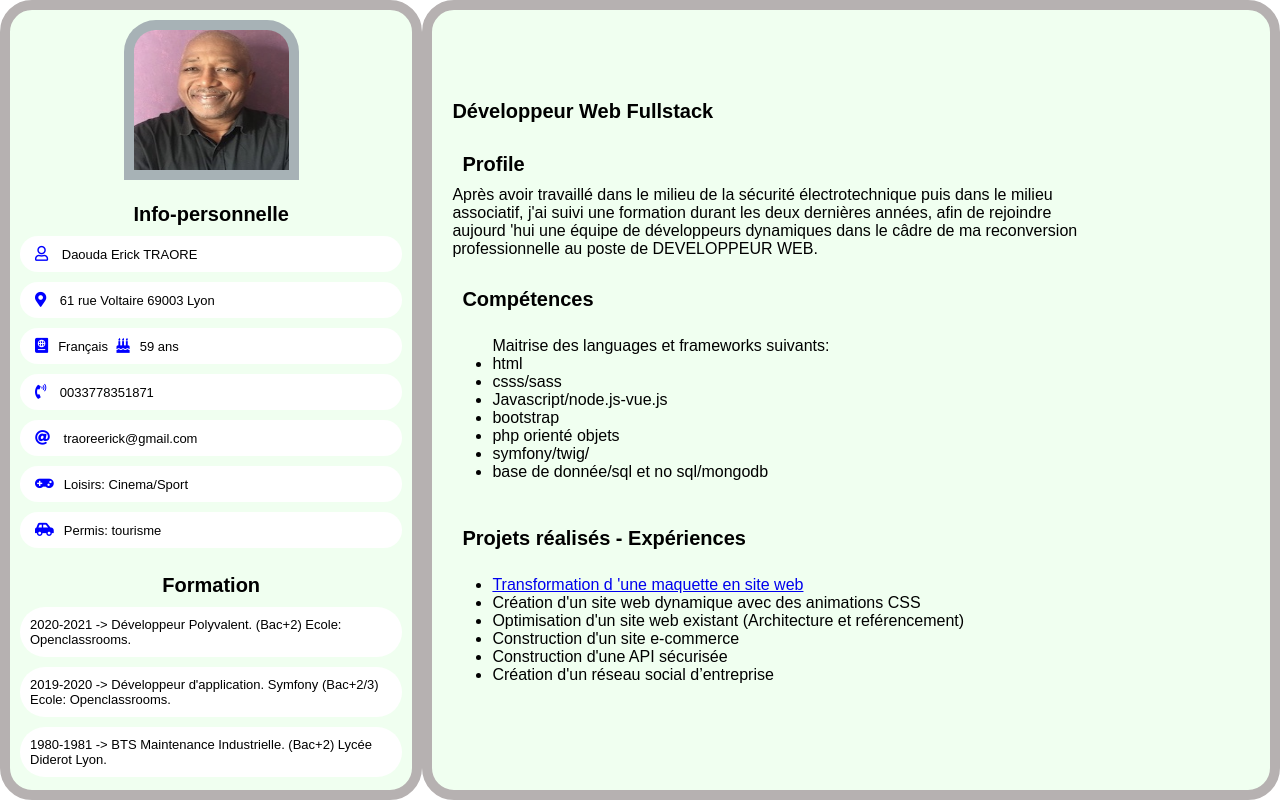
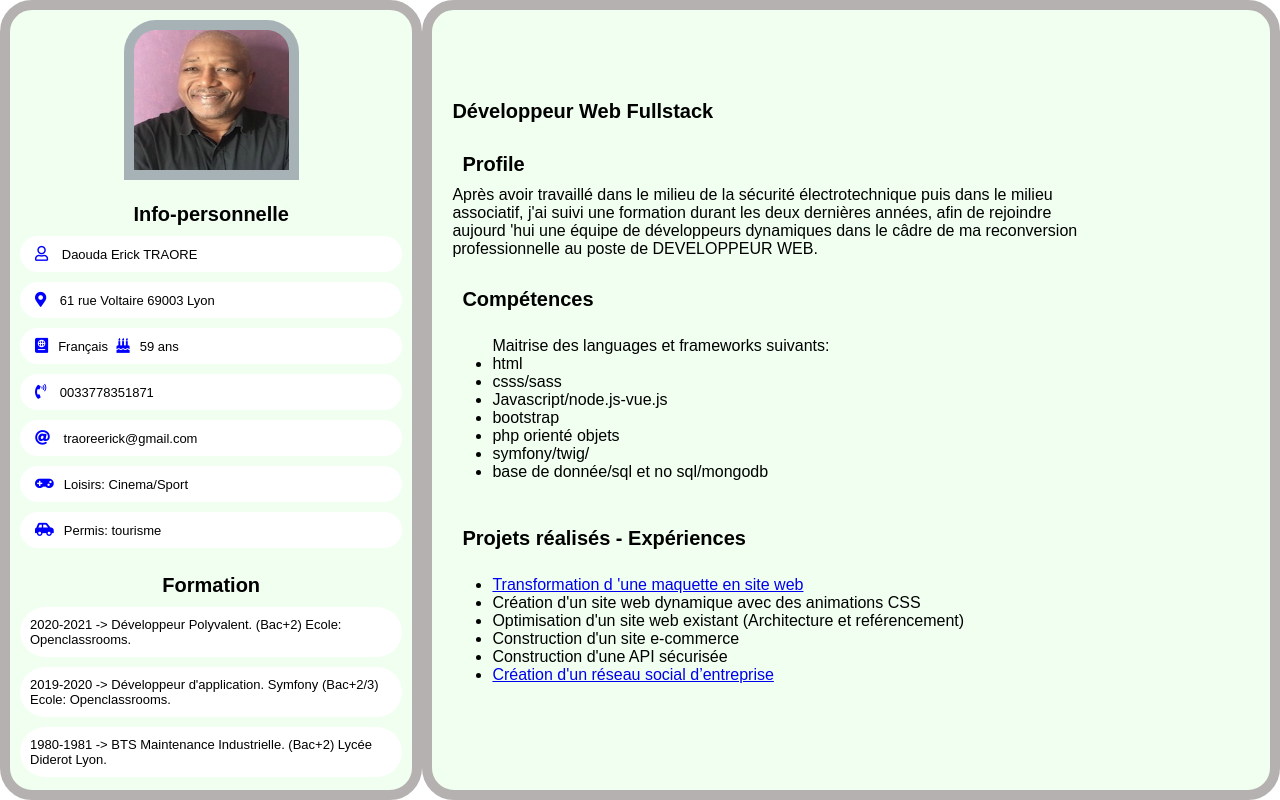
Before and after one commit to ErickTraore/monCv, a plain HTML site: page index.html in a window 1280 px wide. Drawn offline with Linux system fonts and the light colour scheme; files that its build step writes are made by us from their sources.

Commit message:
projet-5

```diff
--- a/index.html
+++ b/index.html
@@ -66,7 +66,9 @@
                         <li>Optimisation d'un site web existant (Architecture et reférencement)</li>
                         <li>Construction d'un site e-commerce</li>
                         <li>Construction d'une API sécurisée</li>
-                        <li>Création d'un réseau social d’entreprise</li>
+                        <li>
+                            <a href="https://ericktraore.github.io/traoreDaouda_2_30122020/">Création d'un réseau social d’entreprise</a>
+                        </li>
                     </ul>
                 </div>
             </div>
```
